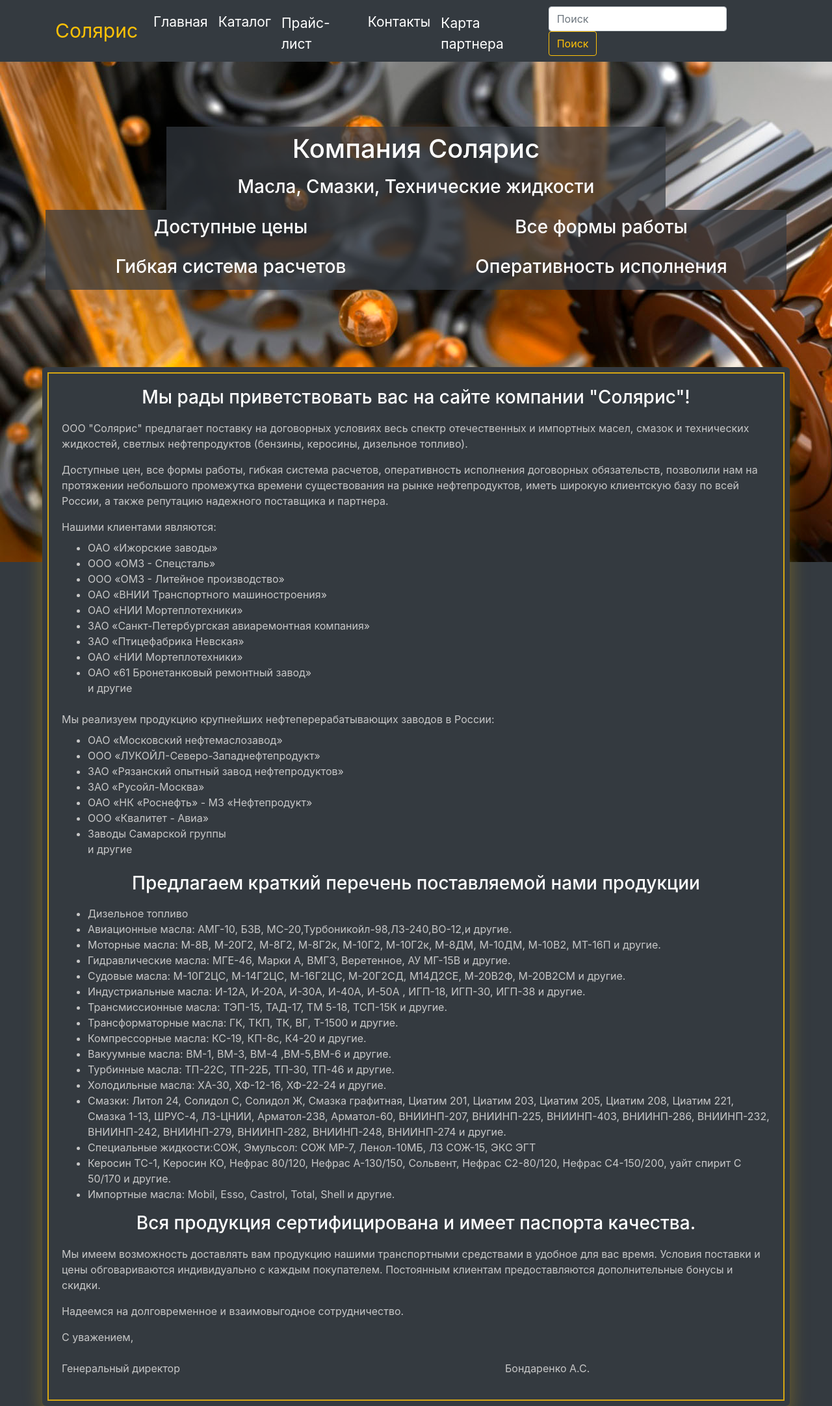
After one commit to Eelolo/Solaris-Oils-and-Greases, a Flask app: template app/templates/index_page.html in a window 1280 px wide. The commit adds this page. Shown: the whole page at 65% size. Run offline with Flask 2, Linux system fonts and the light colour scheme; the template is opened without the code that fills it, so the values that code supplies are empty; parts of the project's set-up code (start-up, migrations or seed data) failed here and were passed over; some libraries are stand-ins or nearby versions.

Commit message:
created index_page

```diff
--- a/app/static/css/style.css
+++ b/app/static/css/style.css
@@ -30,3 +30,89 @@ table td {
     top: 85%;
     transform: translate(0, -15%);
 }
+
+.navbar-brand {
+    color: rgb(255, 193, 7) !important;
+    font-size: 30px;
+}
+
+.nav-link {
+    transform: translate(0%, 5%);
+    font-size: 21px;
+}
+
+li.dropdown:hover > .dropdown-menu {
+    display: block;
+}
+
+.dropdown-toggle::after {
+    display: none;
+}
+
+.navbar .dropdown.catalog {
+    position: static;
+    float: none;
+}
+
+.navbar .dropdown .dropdown-menu.catalog-menu{
+    width: 60%;
+    background: rgb(52, 58, 64);
+    left: 50% !important;
+    right: auto;
+    transform: translate(-50%, -7%);
+}
+
+.dropdown a {
+    color: rgb(255, 255, 255);
+}
+
+.page-header h1 {
+    text-align: center;
+    color: white;
+    padding-top: 10px;
+}
+
+.page-header h3 {
+    text-align: center;
+    color: white;
+    padding-top: 10px;
+    padding-bottom: 10px;
+
+}
+
+.page-header {
+    padding-top: 100px;
+    padding-bottom: 100px;
+}
+
+.page-header .gray-bg {
+    background: rgba(52, 58, 64, 0.7);
+}
+
+.brand{
+    width: 60%;
+}
+
+.main {
+    position: relative;
+    z-index: 3;
+    color: rgb(200, 200, 200);
+}
+
+.main-raised {
+    background: rgb(52, 58, 64);
+    margin: -300px -20px 0px;
+    border-radius: 6px;
+    box-shadow: 0 16px 24px 2px rgba(255, 193, 7, 0.14), 0 6px 30px 5px rgba(255, 193, 7, 0.12), 0 8px 10px -5px rgba(255, 193, 7, 0.2);
+
+    outline: 2px solid rgba(255, 193, 7,0.8);
+    outline-offset: -10px;
+    padding: 30px;
+    min-height: 100px;
+}
+
+.main h1, h3 {
+    text-align: center;
+    padding-bottom: 10px;
+    color: rgb(255, 255, 255);
+}
--- /dev/null
+++ b/app/templates/index_page.html
@@ -0,0 +1,177 @@
+<!DOCTYPE html>
+<html lang="en">
+<head>
+  <meta charset="UTF-8">
+
+  <meta http-equiv="X-UA-Compatible" content="IE=edge,chrome=1" />
+  <meta content='width=device-width, initial-scale=1.0, shrink-to-fit=no' name='viewport' />
+  <link rel="stylesheet" href="/static/css/bootstrap.min.css" >
+  <link rel="stylesheet" href="/static/css/style.css">
+
+  <title>Главная</title>
+</head>
+<body class="bg-dark">
+  <nav class="navbar navbar-expand-lg navbar-dark bg-dark">
+    <div class="container">
+      <a class="navbar-brand" href="#">Солярис</a>
+      <ul class="navbar-nav mr-auto">
+        <li class="nav-item active">
+          <a class="nav-link" href="#">Главная<span class="sr-only">(current)</span></a>
+        </li>
+        <li class="nav-item dropdown catalog">
+          <a class="nav-link active dropdown-toggle" href="#" id="navbarDropdownMenuLink" role="button" data-toggle="dropdown" aria-haspopup="true" aria-expanded="false">
+            Каталог
+          </a>
+          <div class="dropdown-menu catalog-menu" aria-labelledby="navbarDropdownMenuLink">
+            <div class="row">
+              <div class="col">
+                <a class="dropdown-item" href="#">Авиационные масла</a>
+                <a class="dropdown-item" href="#">Индустриальные</a>
+                <a class="dropdown-item" href="#">Вакуумные масла</a>
+                <a class="dropdown-item" href="#">Моторные масла</a>
+              </div>
+              <div class="col">
+                <a class="dropdown-item" href="#">Приборные</a>
+                <a class="dropdown-item" href="#">Судовые масла</a>
+                <a class="dropdown-item" href="#">Трансмиссионые масла</a>
+                <a class="dropdown-item" href="#">Гидравлические масла</a>
+              </div>
+              <div class="col">
+                <a class="dropdown-item" href="#">Кабельные и трансформаторные масла</a>
+                <a class="dropdown-item" href="#">Турбинные масла</a>
+                <a class="dropdown-item" href="#">Компрессорные масла</a>
+                <a class="dropdown-item" href="#">Смазка</a>
+              </div>
+              <div class="col">
+                <a class="dropdown-item" href="#">Специльные жидкости</a>
+              </div>
+            </div>
+          </div>
+        </li>
+
+
+        <li class="nav-item active">
+          <a class="nav-link" href="#">Прайс-лист</a>
+        </li>
+        <li class="nav-item active">
+          <a class="nav-link" href="#">Контакты</a>
+        </li>
+        <li class="nav-item active">
+          <a class="nav-link" href="#">Карта партнера</a>
+        </li>
+      </ul>
+      <form class="form-inline my-2 my-lg-0">
+        <input class="form-control mr-sm-2" type="search" placeholder="Поиск" aria-label="Search">
+        <button class="btn btn-outline-warning my-2 my-sm-0" type="submit">Поиск</button>
+      </form>
+    </div>
+  </nav>
+
+    <div class="page-header" data-parallax="true" style="background-image: url('/static/imgs/page-header-bg.jpg'); height: 770px;">
+      <div class="d-flex justify-content-center">
+        <div class="brand gray-bg">
+          <h1>Компания Солярис</h1>
+          <h3>Масла, Смазки, Технические жидкости</h3>
+        </div>
+      </div>
+      <div class="container">
+        <div class="row justify-content-md-center">
+          <div class="col gray-bg">
+            <h3>Доступные цены</h3>
+            <h3>Гибкая система расчетов</h3>
+          </div>
+          <div class="col gray-bg">
+            <h3>Все формы работы</h3>
+            <h3>Оперативность исполнения</h3>
+          </div>
+        </div>
+      </div>
+    </div>
+
+  <div class="container">
+    <div class="main main-raised">
+
+      <h3>
+        Мы рады приветствовать вас на сайте компании "Солярис"!
+      </h3>
+      <p>
+        ООО "Солярис" предлагает поставку на договорных условиях весь спектр отечественных и импортных масел,
+        смазок и технических жидкостей, светлых нефтепродуктов (бензины, керосины, дизельное топливо).
+      </p>
+      <p>
+        Доступные цен, все формы работы, гибкая система расчетов,
+        оперативность исполнения договорных обязательств,
+        позволили нам на протяжении небольшого промежутка времени существования на рынке нефтепродуктов,
+        иметь широкую клиентскую базу по всей России, а также репутацию надежного поставщика и партнера.
+      </p>
+      <label>Нашими клиентами являются:</label>
+      <ul>
+        <li>ОАО «Ижорские заводы»</li>
+        <li>ООО «ОМЗ - Спецсталь»</li>
+        <li>ООО «ОМЗ - Литейное производство»</li>
+        <li>ОАО «ВНИИ Транспортного машиностроения»</li>
+        <li>ОАО «НИИ Мортеплотехники»</li>
+        <li>ЗАО «Санкт-Петербургская авиаремонтная компания»</li>
+        <li>ЗАО «Птицефабрика Невская»</li>
+        <li>ОАО «НИИ Мортеплотехники»</li>
+        <li>ОАО «61 Бронетанковый ремонтный завод»</li>
+        <label>и другие</label>
+      </ul>
+      <label>Мы реализуем продукцию крупнейших нефтеперерабатывающих заводов в России:</label>
+      <ul>
+        <li>ОАО «Московский нефтемаслозавод»</li>
+        <li>ООО «ЛУКОЙЛ-Северо-Западнефтепродукт»</li>
+        <li>ЗАО «Рязанский опытный завод нефтепродуктов»</li>
+        <li>ЗАО «Русойл-Москва»</li>
+        <li>ОАО «НК «Роснефть» - МЗ «Нефтепродукт»</li>
+        <li>ООО «Квалитет - Авиа»</li>
+        <li>Заводы Самарской группы</li>
+        <label>и другие</label>
+      </ul>
+      <h3>
+        Предлагаем краткий перечень поставляемой нами продукции
+      </h3>
+
+
+      <ul>
+        <li>Дизельное топливо</li>
+        <li>Авиационные масла: АМГ-10, Б3В, МС-20,Турбоникойл-98,ЛЗ-240,ВО-12,и другие.</li>
+        <li>Моторные масла: М-8В, М-20Г2, М-8Г2, М-8Г2к, М-10Г2, М-10Г2к, М-8ДМ, М-10ДМ, М-10В2, МТ-16П и другие.</li>
+        <li>Гидравлические масла: МГЕ-46, Марки А, ВМГ3, Веретенное, АУ МГ-15В и другие.</li>
+        <li>Судовые масла: М-10Г2ЦС, М-14Г2ЦС, М-16Г2ЦС, М-20Г2СД, М14Д2СЕ, М-20В2Ф, М-20В2СМ и другие.</li>
+        <li>Индустриальные масла: И-12А, И-20А, И-30А, И-40А, И-50А , ИГП-18, ИГП-30, ИГП-38 и другие.</li>
+        <li>Трансмиссионные масла: ТЭП-15, ТАД-17, ТМ 5-18, ТСП-15К и другие.</li>
+        <li>Трансформаторные масла: ГК, ТКП, ТК, ВГ, Т-1500 и другие.</li>
+        <li>Компрессорные масла: КС-19, КП-8с, К4-20 и другие.</li>
+        <li>Вакуумные масла: ВМ-1, ВМ-3, ВМ-4 ,ВМ-5,ВМ-6 и другие.</li>
+        <li>Турбинные масла: ТП-22С, ТП-22Б, ТП-30, ТП-46 и другие.</li>
+        <li>Холодильные масла: ХА-30, ХФ-12-16, ХФ-22-24 и другие.</li>
+        <li>Смазки: Литол 24, Солидол С, Солидол Ж, Смазка графитная, Циатим 201, Циатим 203, Циатим 205, Циатим 208, Циатим 221, Смазка 1-13, ШРУС-4, ЛЗ-ЦНИИ, Арматол-238, Арматол-60, ВНИИНП-207, ВНИИНП-225, ВНИИНП-403, ВНИИНП-286, ВНИИНП-232, ВНИИНП-242, ВНИИНП-279, ВНИИНП-282, ВНИИНП-248, ВНИИНП-274 и другие.</li>
+        <li>Специальные жидкости:СОЖ, Эмульсол: СОЖ МР-7, Ленол-10МБ, ЛЗ СОЖ-15, ЭКС ЭГТ</li>
+        <li>Керосин ТС-1, Керосин КО, Нефрас 80/120, Нефрас А-130/150, Сольвент, Нефрас С2-80/120, Нефрас С4-150/200, уайт спирит С 50/170 и другие.</li>
+        <li>Импортные масла: Mobil, Esso, Сastrol, Total, Shell и другие.</li>
+      </ul>
+
+      <h3>Вся продукция сертифицирована и имеет паспорта качества.</h3>
+
+      <p>
+        Мы имеем возможность доставлять вам продукцию нашими транспортными средствами в удобное для вас время.
+        Условия поставки и цены обговариваются индивидуально с каждым покупателем.
+        Постоянным клиентам предоставляются дополнительные бонусы и скидки.
+      </p>
+
+      <p>
+        Надеемся на долговременное и взаимовыгодное сотрудничество.
+      </p>
+      <p>
+          С уважением, <br><br>
+          <span>Генеральный директор</span><span style="padding-left: 500px;">Бондаренко  А.С.</span>
+      </p>
+
+    </div>
+  </div>
+
+  <script src="https://ajax.googleapis.com/ajax/libs/jquery/3.5.1/jquery.min.js"></script>
+  <script src="/static/js/bootstrap.min.js"></script>
+</body>
+</html>
```
Also changed, not shown: app/admin_views.py (line endings or trailing spaces), app/static/imgs/page-header-bg.jpg (added).
